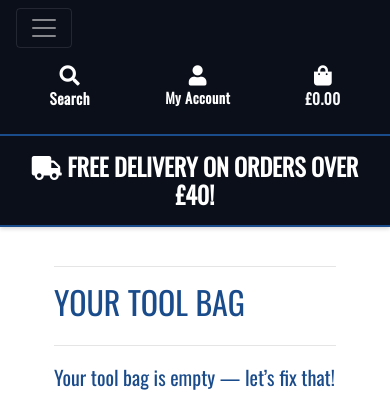
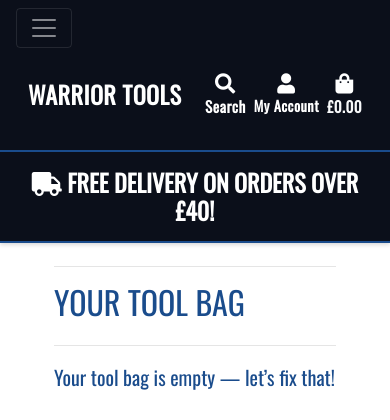
Before and after one commit to BrandonWarrior/warrior-tools, a Django app: page /bag/ in a window 390 px wide. Shown: the top 420 px of the page. Run offline with Django 3.2, Linux system fonts and the light colour scheme; parts of the project's set-up code (start-up, migrations or seed data) failed here and were passed over; some libraries are stand-ins or nearby versions.

Commit message:
mobile styling to header and bag

```diff
--- a/bag/static/bag/css/bag.css
+++ b/bag/static/bag/css/bag.css
@@ -289,4 +289,29 @@
       width: 100%;
       margin: 0;
     }
+
+    /* ✅ Grand Total Summary Section */
+    .bag-page .bag-content .bag-totals-summary {
+      text-align: center !important;
+      padding: 1rem;
+      background-color: #f8f9fa;
+      border-radius: 0.5rem;
+      margin-top: 1rem;
     }
+
+    .bag-page .bag-content .bag-totals-summary h6,
+    .bag-page .bag-content .bag-totals-summary h4,
+    .bag-page .bag-content .bag-totals-summary p {
+      margin-bottom: 0.5rem;
+    }
+
+    .bag-page .bag-content .bag-totals-summary h4 {
+      font-size: 1.4rem;
+    }
+
+    .bag-page .bag-content .bag-totals-summary p.text-danger {
+      font-size: 0.95rem;
+      font-weight: 600;
+      color: #dc3545;
+    }
+  }
--- a/bag/templates/bag/bag.html
+++ b/bag/templates/bag/bag.html
@@ -97,13 +97,15 @@
 
             <tfoot>
               <tr>
-                <td colspan="5" class="text-right pt-4">
-                  <h6><strong>Bag Total: £{{ total|floatformat:2 }}</strong></h6>
-                  <h6>Delivery: £{{ delivery|floatformat:2 }}</h6>
-                  <h4 class="text-primary mt-3"><strong>Grand Total: £{{ grand_total|floatformat:2 }}</strong></h4>
-                  {% if free_delivery_delta > 0 %}
-                    <p class="text-danger">Spend £{{ free_delivery_delta|floatformat:2 }} more for free delivery!</p>
-                  {% endif %}
+                <td colspan="5" class="pt-4">
+                  <div class="bag-totals-summary text-right text-md-right">
+                    <h6><strong>Bag Total: £{{ total|floatformat:2 }}</strong></h6>
+                    <h6>Delivery: £{{ delivery|floatformat:2 }}</h6>
+                    <h4 class="text-primary mt-3"><strong>Grand Total: £{{ grand_total|floatformat:2 }}</strong></h4>
+                    {% if free_delivery_delta > 0 %}
+                      <p class="text-danger mt-2">Spend £{{ free_delivery_delta|floatformat:2 }} more for free delivery!</p>
+                    {% endif %}
+                  </div>
                 </td>
               </tr>
               <tr>
--- a/static/css/base.css
+++ b/static/css/base.css
@@ -382,7 +382,7 @@ main.page-content {
     color: #ffffff !important;
 }
 
-/* === Dropdown Menu Fix === */
+/* === Dropdown Menu === */
 .dropdown-menu {
     background-color: #0B0F1A !important;
     border: 1px solid #1A4C8C;
@@ -411,3 +411,37 @@ main.page-content {
         padding-top: 140px;
     }
 }
+
+/* === Mobile Header Logo Styling === */
+@media (max-width: 991.98px) {
+    /* Target mobile logo container */
+    .navbar-nav.d-lg-none {
+      display: flex;
+      flex-direction: column;
+      align-items: center;
+    }
+}
+
+/* Fix mobile logo text style to match desktop */
+@media (max-width: 991.98px) {
+    .mobile-header-logo .logo-font {
+      font-family: 'Oswald', sans-serif;
+      font-weight: 700;
+      text-transform: uppercase;
+      font-size: 1.5rem;
+      color: #ffffff !important;
+      margin-bottom: 0;
+    }
+
+    .mobile-header-logo a.nav-link {
+      padding: 0;
+      margin: 0;
+      text-decoration: none;
+    }
+
+    .mobile-header-logo {
+      background-color: #0B0F1A;
+      padding: 0.5rem 0;
+      text-align: center;
+    }
+  }
--- a/templates/base.html
+++ b/templates/base.html
@@ -3,7 +3,7 @@
 <html lang="en">
 <head>
   {% block meta %}
-    <!-- 🧱 Basic Meta Tags -->
+    <!-- Basic Meta Tags -->
     <meta charset="utf-8">
     <meta name="viewport" content="width=device-width, initial-scale=1, shrink-to-fit=no">
     <meta http-equiv="X-UA-Compatible" content="ie=edge">
--- a/templates/includes/mobile-top-header.html
+++ b/templates/includes/mobile-top-header.html
@@ -1,15 +1,25 @@
-<!-- Mobile Search Button and Dropdown -->
-<li class="list-inline-item">
-  <nav class="d-block d-lg-none" aria-label="Mobile product search">
-    <a class="text-light nav-link" href="#" id="mobile-search" data-toggle="dropdown"
-       aria-haspopup="true" aria-expanded="false">
+<!-- Mobile Logo Row -->
+<!-- Mobile Logo Row -->
+<div class="mobile-header-logo d-lg-none">
+  <a href="{% url 'home' %}" class="nav-link" aria-label="Go to homepage">
+    <h2 class="logo-font"><strong>Warrior</strong> Tools</h2>
+  </a>
+</div>
+
+<!-- UPDATED: Mobile Navigation -->
+<nav class="d-block d-lg-none" aria-label="Mobile site navigation">
+  <ul class="list-inline d-flex justify-content-around my-2">
+
+    <!-- 🔍 Mobile Search -->
+    <li class="list-inline-item dropdown" aria-haspopup="true" aria-expanded="false">
+      <a class="text-light nav-link" href="#" id="mobile-search" data-toggle="dropdown" aria-controls="mobile-search-dropdown" aria-haspopup="true" aria-expanded="false" aria-label="Search products">
         <div class="text-center">
           <div><i class="fas fa-search fa-lg"></i></div>
           <p class="my-0">Search</p>
         </div>
       </a>
-    <div class="dropdown-menu border-0 w-100 p-3 rounded-0 my-0 bg-dark" aria-labelledby="mobile-search">
-      <form class="form" method="GET" action="{% url 'products' %}" role="search">
+      <div id="mobile-search-dropdown" class="dropdown-menu border-0 w-100 p-3 rounded-0 my-0 bg-dark" aria-labelledby="mobile-search">
+        <form class="form" method="GET" action="{% url 'products' %}" role="search" aria-label="Search products form">
           <label for="mobile-search-input" class="sr-only">Search for products</label>
           <div class="input-group w-100">
             <input id="mobile-search-input" class="form-control search-input dark-bg rounded-0"
@@ -22,20 +32,17 @@
           </div>
         </form>
       </div>
-  </nav>
     </li>
 
-<!-- Mobile User Account Dropdown -->
-<li class="list-inline-item dropdown">
-  <nav class="d-block d-lg-none" aria-label="User account menu">
-    <a class="text-light nav-link" href="#" id="user-options" data-toggle="dropdown"
-       aria-haspopup="true" aria-expanded="false">
+    <!-- Mobile Account -->
+    <li class="list-inline-item dropdown" aria-haspopup="true" aria-expanded="false">
+      <a class="text-light nav-link" href="#" id="user-options" data-toggle="dropdown" aria-controls="user-options-dropdown" aria-haspopup="true" aria-expanded="false" aria-label="User account menu">
         <div class="text-center">
           <div><i class="fas fa-user fa-lg"></i></div>
           <p class="my-0">My Account</p>
         </div>
       </a>
-    <div class="dropdown-menu border-0 bg-dark text-light" aria-labelledby="user-options">
+      <div id="user-options-dropdown" class="dropdown-menu border-0 bg-dark text-light" aria-labelledby="user-options">
         {% if request.user.is_authenticated %}
           {% if request.user.is_superuser %}
             <a href="{% url 'add_product' %}" class="dropdown-item text-light">Product Management</a>
@@ -47,13 +54,11 @@
           <a href="{% url 'account_login' %}" class="dropdown-item text-light">Login</a>
         {% endif %}
       </div>
-  </nav>
     </li>
 
-<!-- Mobile Bag Icon -->
+    <!-- Mobile Bag -->
     <li class="list-inline-item">
-  <nav class="d-block d-lg-none" aria-label="Shopping bag">
-    <a class="nav-link" href="{% url 'view_bag' %}">
+      <a class="nav-link" href="{% url 'view_bag' %}" aria-label="View shopping bag">
         <div class="text-center">
           <div><i class="fas fa-shopping-bag fa-lg"></i></div>
           <p class="my-0 oswald-font {% if grand_total %}font-weight-bold{% else %}text-light{% endif %}">
@@ -65,5 +70,7 @@
           </p>
         </div>
       </a>
+    </li>
+
+  </ul>
 </nav>
-</li>
```
Lines whose indentation alone changed are shown as unchanged.
